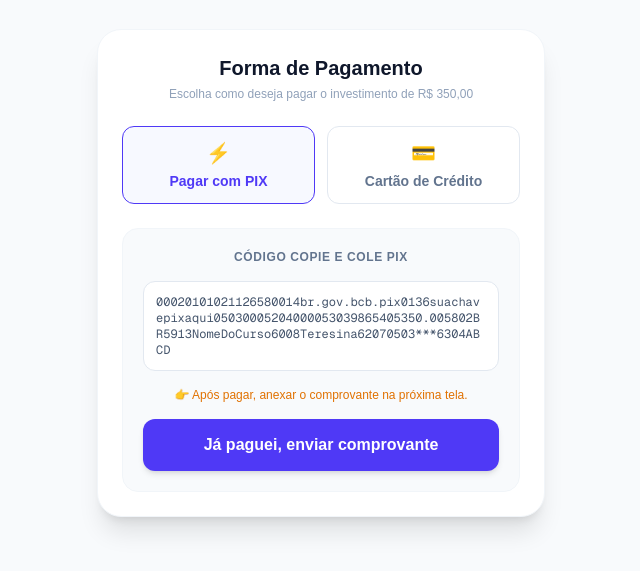
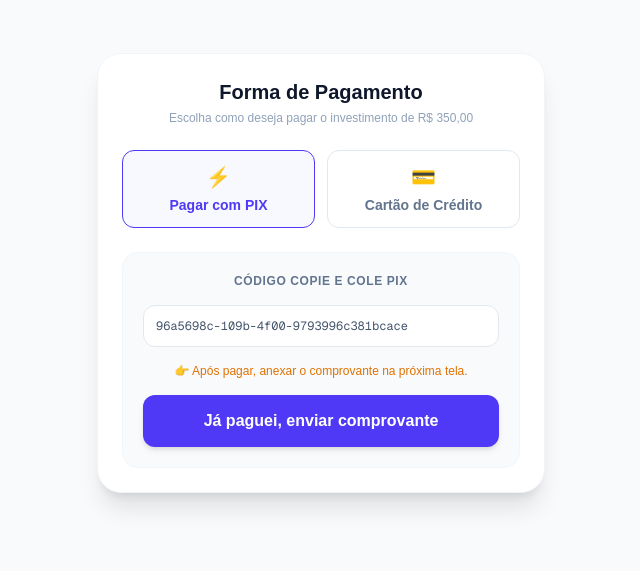
Before and after one commit to ClaudinoFH/sistema-cursos, a Next.js app: page /pagamento in a window 1280 px wide. Shown: the part 127-698 px from the top of the page, without its empty margins (319-959 px from the left). Built offline with nearby package versions, Linux system fonts and the light colour scheme.

Commit message:
Refactor: Atualização da chave pix

```diff
--- a/app/pagamento/page.tsx
+++ b/app/pagamento/page.tsx
@@ -61,7 +61,7 @@ export default function Pagamento() {
             <div className="bg-slate-50 rounded-2xl p-5 border border-slate-100 text-center space-y-4">
               <p className="text-xs font-semibold text-slate-500 uppercase tracking-wider">Código Copie e Cole PIX</p>
               <div className="bg-white p-3 rounded-xl border border-slate-200 text-xs font-mono select-all break-all text-left text-slate-600">
-                00020101021126580014br.gov.bcb.pix0136suachavepixaqui05030005204000053039865405350.005802BR5913NomeDoCurso6008Teresina62070503***6304ABCD
+                96a5698c-109b-4f00-9793996c381bcace
               </div>
               <p className="text-xs text-amber-600 font-medium">👉 Após pagar, anexar o comprovante na próxima tela.</p>
 
```
